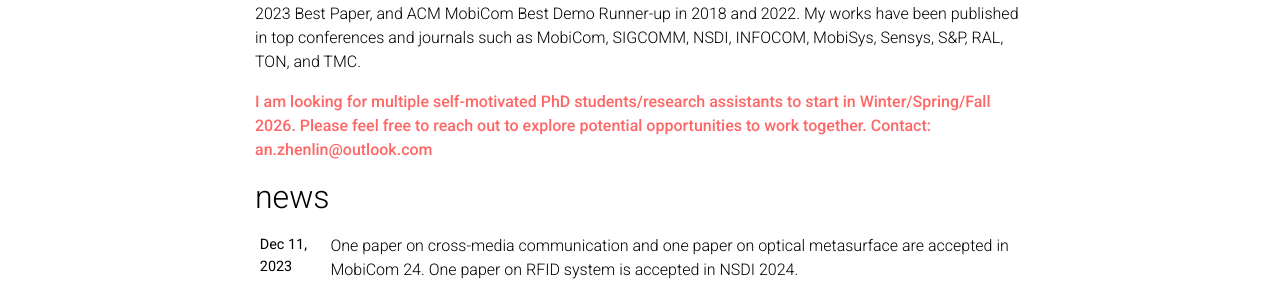
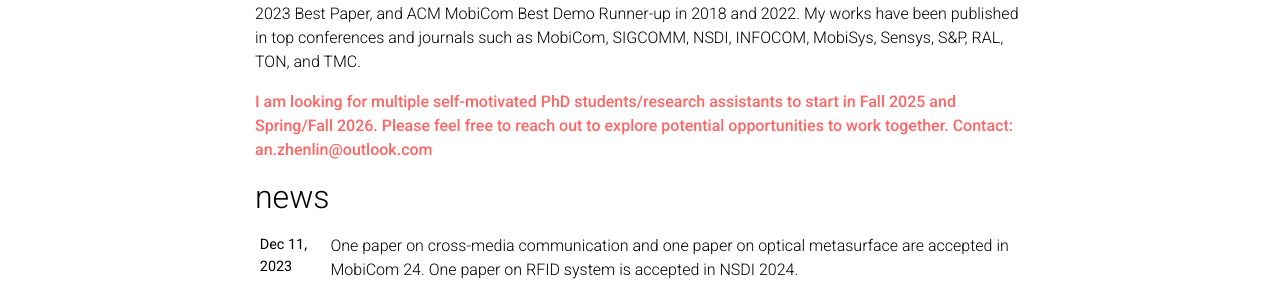
Before and after one commit to Anplus/anplus.github.io, a Jekyll site: the page built from _pages/about.md, in a window 1280 px wide and 1259 px high. Shown: the part 535-820 px from the top of the window. Built offline with Jekyll 4.4.1, drawn with Linux system fonts in a browser that asks for light colours; full-size pictures stand in for the smaller copies a plugin makes; comment, search, counter and statistics services are not loaded; a style sheet for code colours, icons or effects is not loaded.

Commit message:
Update about.md

```diff
--- a/_pages/about.md
+++ b/_pages/about.md
@@ -21,7 +21,7 @@ My research centers on wireless systems, mobile computing, and their intersectio
 
 I am the recipient of the ACM China SIGBED Doctoral Dissertation Award 2022, ACM MobiCom 2023 Best Paper Runner-up, IEEE SECON 2020 and 2023 Best Paper, and ACM MobiCom Best Demo Runner-up in 2018 and 2022. My works have been published in top conferences and journals such as MobiCom, SIGCOMM, NSDI, INFOCOM, MobiSys, Sensys, S&P, RAL, TON, and TMC.
 
-<p><strong style="color:#FF6666;">I am looking for multiple self-motivated PhD students/research assistants to start in Winter/Spring/Fall 2026. Please feel free to reach out to explore potential opportunities to work together. Contact: an.zhenlin@outlook.com </strong></p>
+<p><strong style="color:#FF6666;">I am looking for multiple self-motivated PhD students/research assistants to start in Fall 2025 and Spring/Fall 2026. Please feel free to reach out to explore potential opportunities to work together. Contact: an.zhenlin@outlook.com </strong></p>
 
 <!-- Write your biography here. Tell the world about yourself. Link to your favorite [subreddit](http://reddit.com). You can put a picture in, too. The code is already in, just name your picture `prof_pic.jpg` and put it in the `img/` folder.
 
```
